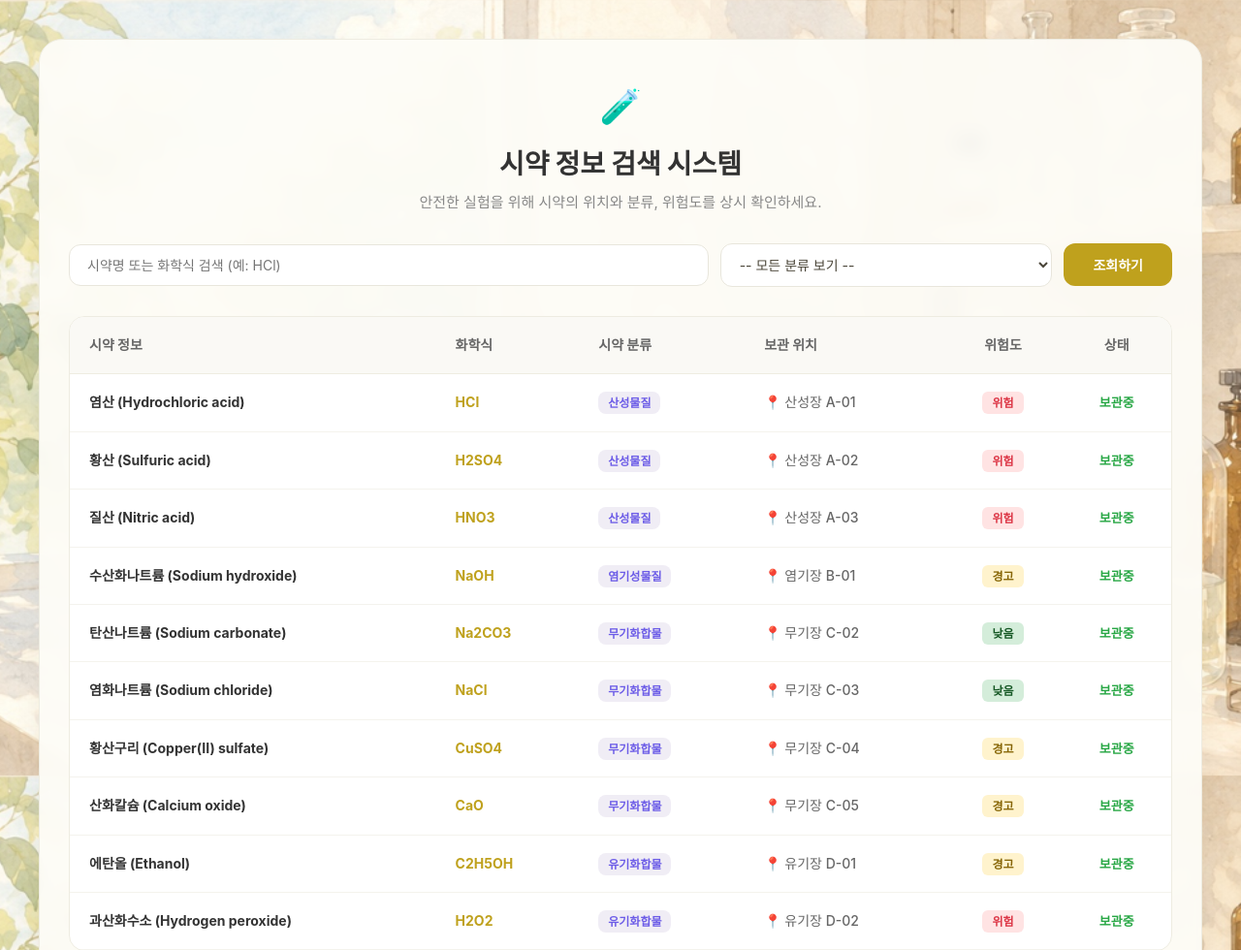
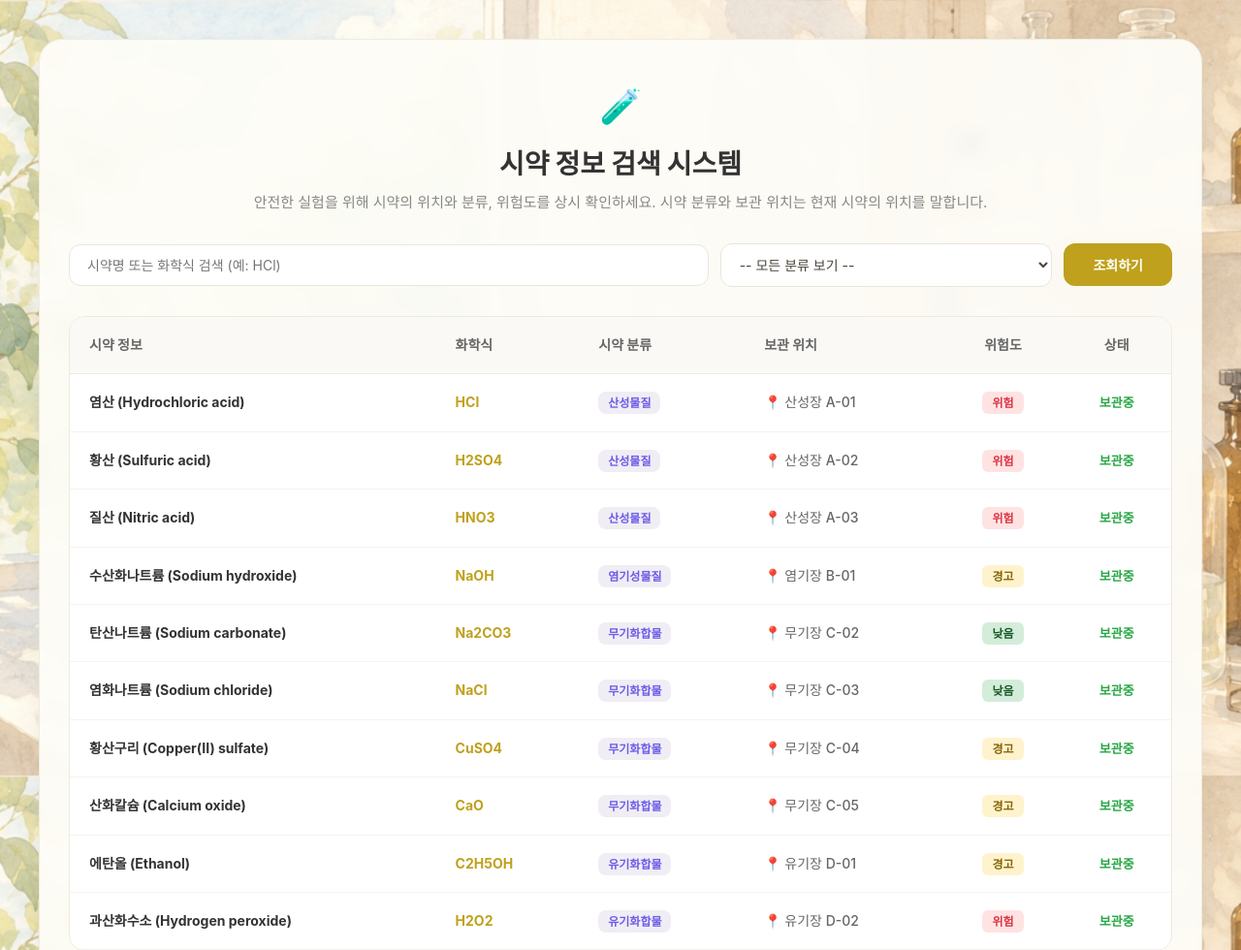
Before and after one commit to sunyoul-chemi/samgoe-chemi, a Flask app: page /reagent in a window 1280 px wide. Shown: the part 72-1052 px from the top of the page at 97% size. Run offline with Flask 3, Linux system fonts and the light colour scheme; data comes from the database, SQL or seed files in the repository; some libraries are stand-ins or nearby versions; some web fonts are replaced.

Commit message:
Update reagent.html

```diff
--- a/templates/reagent.html
+++ b/templates/reagent.html
@@ -16,7 +16,8 @@
         <div style="text-align: center; margin-bottom: 30px;">
             <span style="font-size: 35px;">🧪</span>
             <h2 style="font-size: 28px; color: #333; margin: 10px 0 5px 0; font-weight: 800;">시약 정보 검색 시스템</h2>
-            <p style="color: #888; font-size: 15px;">안전한 실험을 위해 시약의 위치와 분류, 위험도를 상시 확인하세요.</p>
+            <p style="color: #888; font-size: 15px;">안전한 실험을 위해 시약의 위치와 분류, 위험도를 상시 확인하세요.
+            시약 분류와 보관 위치는 현재 시약의 위치를 말합니다.</p>
         </div>
 
         <div style="margin-bottom: 30px;">
@@ -26,7 +27,7 @@
 
                 <select name="category_filter" style="flex: 1; min-width: 160px; padding: 12px 15px; border: 1px solid #e8e6dc; border-radius: 12px; font-size: 14px; outline: none; background: #fff; cursor: pointer; color: #4a4538;">
                     <option value="">-- 모든 분류 보기 --</option>
-                    <option value="산성물질" {% if selected_category == '산성물질' %}selected{% endif %}>산성물질</option>
+                    <option value="위험성물질" {% if selected_category == '위험성물질' %}selected{% endif %}>위험성물질</option>
                     <option value="염기성물질" {% if selected_category == '염기성물질' %}selected{% endif %}>염기성물질</option>
                     <option value="유기화합물" {% if selected_category == '유기화합물' %}selected{% endif %}>유기화합물</option>
                     <option value="무기화합물" {% if selected_category == '무기화합물' %}selected{% endif %}>무기화합물</option>
@@ -58,7 +59,7 @@
 
                     <select name="category" required style="flex: 1; min-width: 150px; padding: 12px 14px; border: 1px solid #eeece1; border-radius: 10px; font-size: 13px; outline: none; background: #fff; color: #555;">
                         <option value="일반시약">일반시약</option>
-                        <option value="산성물질">산성물질</option>
+                        <option value="위험성물질">위험성물질</option>
                         <option value="염기성물질">염기성물질</option>
                         <option value="유기화합물">유기화합물</option>
                         <option value="무기화합물">무기화합물</option>
```
